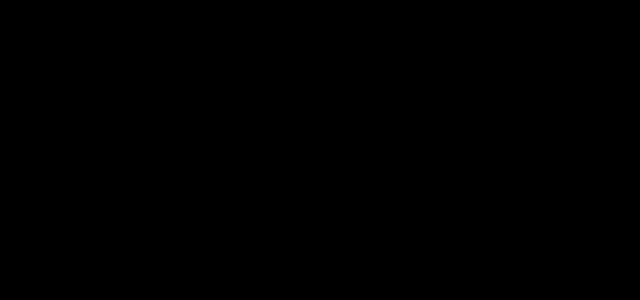
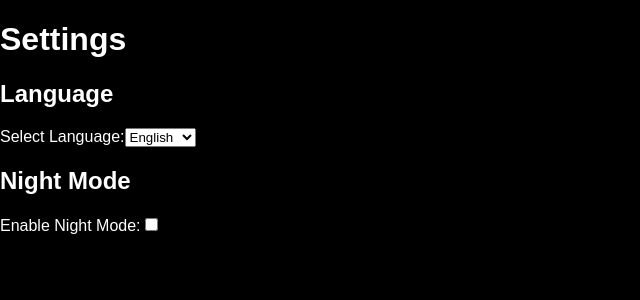
Before and after one commit to RelegatedLeader/Prometheus, a React (Create React App) app: page /settings in a window 1280 px wide. Before the commit this address had no page. Shown: the top 300 px of the page, without its empty margins (0-640 px from the left). Built offline with nearby package versions, Linux system fonts and the light colour scheme; the HTML template or start-up script is replaced by a standard one.

Commit message:
Added dynamic Settings component with language and night mode

```diff
--- a/src/App.js
+++ b/src/App.js
@@ -4,6 +4,7 @@ import Home from './components/Home';
 import NewUser from './components/NewUser';
 import Messages from './components/Messages';
 import LiveMessaging from './components/LiveMessaging'; // Import LiveMessaging component
+import Settings from './components/Settings';
 
 function App() {
   return (
@@ -13,6 +14,8 @@ function App() {
         <Route path="/new-user" element={<NewUser />} />
         <Route path="/messages" element={<Messages />} />
         <Route path="/live-messaging" element={<LiveMessaging />} /> {/* Add route for LiveMessaging */}
+        <Route path="/settings" element={<Settings />} />
+
       </Routes>
     </Router>
   );
--- a/src/components/Messages.js
+++ b/src/components/Messages.js
@@ -73,8 +73,8 @@ function Messages() {
         <h1>Your Messages</h1>
         <div>
           <button onClick={() => navigate(`/live-messaging?hash=${userHash}`)}>Live Messaging</button>
-          <button onClick={() => alert('Settings')}>Settings</button>
-          <button onClick={() => alert('Note Keeping')}>Notes</button>
+          <button onClick={() => navigate('/settings')}>Settings</button>
+          <button onClick={() => alert('You will be able to securely keep notes! (We will compensate you if the system gets hacked, you loose, we loose)')}>Notes</button>
         </div>
       </header>
 
--- /dev/null
+++ b/src/components/Settings.js
@@ -0,0 +1,77 @@
+import React, { useState } from 'react';
+
+function Settings() {
+  const [language, setLanguage] = useState('English');
+  const [darkMode, setDarkMode] = useState(false);
+
+  // Text translations for UI elements
+  const translations = {
+    English: {
+      title: 'Settings',
+      language: 'Language',
+      selectLanguage: 'Select Language:',
+      nightMode: 'Night Mode',
+      enableNightMode: 'Enable Night Mode:',
+    },
+    French: {
+      title: 'Paramètres',
+      language: 'Langue',
+      selectLanguage: 'Choisir la langue:',
+      nightMode: 'Mode Nuit',
+      enableNightMode: 'Activer le mode nuit:',
+    },
+    Spanish: {
+      title: 'Configuración',
+      language: 'Idioma',
+      selectLanguage: 'Seleccionar idioma:',
+      nightMode: 'Modo Nocturno',
+      enableNightMode: 'Activar el modo nocturno:',
+    },
+  };
+
+  // Handle language change
+  const handleLanguageChange = (event) => {
+    setLanguage(event.target.value);
+  };
+
+  // Toggle dark mode
+  const toggleDarkMode = () => {
+    setDarkMode(!darkMode);
+    document.body.style.backgroundColor = darkMode ? '#fff' : '#2E2422';
+    document.body.style.color = darkMode ? '#000' : '#fff';
+  };
+
+  // Get current translations
+  const currentText = translations[language];
+
+  return (
+    <div className="Settings">
+      <h1>{currentText.title}</h1>
+
+      {/* Language Settings */}
+      <section>
+        <h2>{currentText.language}</h2>
+        <label htmlFor="languageSelect">{currentText.selectLanguage}</label>
+        <select id="languageSelect" value={language} onChange={handleLanguageChange}>
+          <option value="English">English</option>
+          <option value="French">French</option>
+          <option value="Spanish">Spanish</option>
+        </select>
+      </section>
+
+      {/* Night Mode Settings */}
+      <section>
+        <h2>{currentText.nightMode}</h2>
+        <label htmlFor="darkModeToggle">{currentText.enableNightMode}</label>
+        <input
+          id="darkModeToggle"
+          type="checkbox"
+          checked={darkMode}
+          onChange={toggleDarkMode}
+        />
+      </section>
+    </div>
+  );
+}
+
+export default Settings;
```
Also changed, not shown: 1 other file (tests, documents, lock files or other folders).
